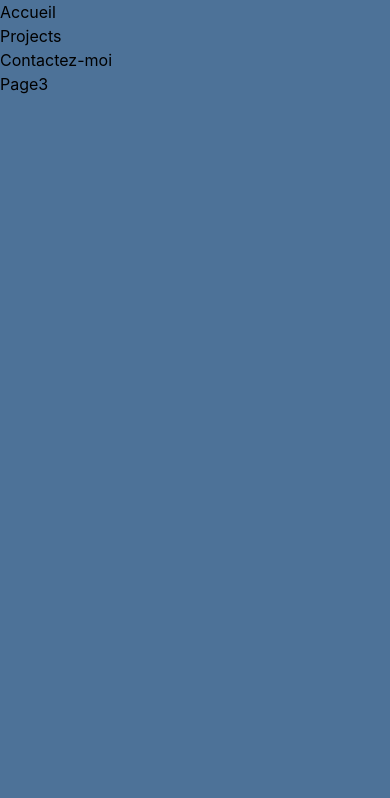
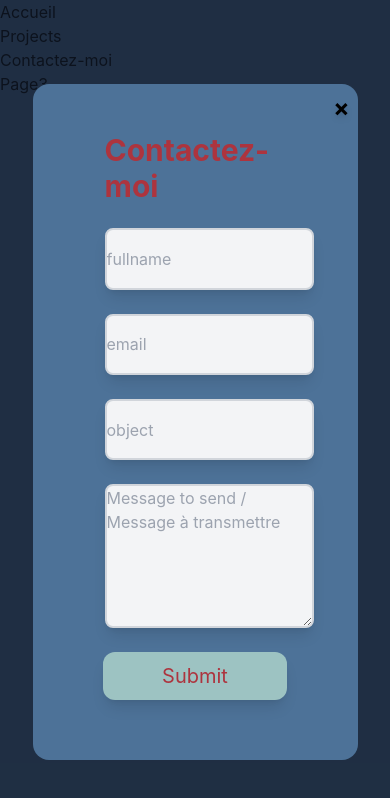
Before and after one commit to KevinLavigne/Checkpoint-4, a React (Vite) app in the folder frontend/: page /Page2 in a window 390 px wide. Shown: the top 798 px of the page. Built offline with nearby package versions, Linux system fonts and the light colour scheme.

Commit message:
responsive formulaire done

```diff
--- a/frontend/src/components/Counter.jsx
+++ b/frontend/src/components/Counter.jsx
@@ -34,8 +34,8 @@ function Formulaire() {
   };
 
   return (
-    <div className="overflow-y-auto overflow-x-hidden fixed top-0 right-0 left-0 z-50 w-full md:inset-0 h-modal md:h-full justify-center items-center flex bg-gray-900/75">
-      <div className="absolute bg h-4/5 w-1/2 flex flex-col justify-between bg-slate-50 rounded-[16px]">
+    <div className="overflow-y-auto overflow-x-hidden fixed top-0 right-0 left-0 z-50 w-full inset-0 h-modal md:h-full justify-center items-center flex bg-gray-900/75">
+      <div className="absolute bg h-4/5 lg:w-1/2 w-5/6 flex flex-col justify-between bg-slate-50 rounded-[16px]">
         <div className="flex flex-col h-full w-full">
           <div className="absolute top-2 right-1 flex justify-self-start self-end">
             <button
@@ -52,7 +52,7 @@ function Formulaire() {
             </h1>
             <form className="flex flex-col w-full h-full">
               <input
-                className="lg:text-xl md:text-base bg-gray-100 border-2 border-gray-300 rounded-lg h-1/3 w-11/12 ml-6 shadow-lg lg:mb-6 md:mb-2"
+                className="lg:text-xl md:text-base bg-gray-100 border-2 border-gray-300 rounded-lg h-1/3 w-11/12 ml-6 shadow-lg mb-6 "
                 type="text"
                 name="fullname / prénom et nom"
                 placeholder="fullname"
@@ -60,7 +60,7 @@ function Formulaire() {
                 required
               />
               <input
-                className="lg:text-xl md:text-base bg-gray-100 border-2 border-gray-300 rounded-lg h-1/3 w-11/12 ml-6 shadow-lg lg:mb-6 md:mb-2"
+                className="lg:text-xl md:text-base bg-gray-100 border-2 border-gray-300 rounded-lg h-1/3 w-11/12 ml-6 shadow-lg mb-6 "
                 type="text"
                 name="mail address /adresse email"
                 placeholder="email"
@@ -68,7 +68,7 @@ function Formulaire() {
                 required
               />
               <input
-                className="lg:text-xl md:text-base bg-gray-100 border-2 border-gray-300 rounded-lg h-1/3 w-11/12 ml-6 shadow-lg lg:mb-6 md:mb-2"
+                className="lg:text-xl md:text-base bg-gray-100 border-2 border-gray-300 rounded-lg h-1/3 w-11/12 ml-6 shadow-lg mb-6 "
                 type="text"
                 name="object / objet"
                 placeholder="object"
@@ -76,7 +76,7 @@ function Formulaire() {
                 required
               />
               <textarea
-                className="lg:text-xl md:text-base bg-gray-100 border-2 border-gray-300 rounded-lg h-4/5 w-11/12 ml-6 shadow-lg lg:mb-6 md:mb-2"
+                className="lg:text-xl md:text-base bg-gray-100 border-2 border-gray-300 rounded-lg h-4/5 w-11/12 ml-6 shadow-lg mb-6"
                 type="text"
                 name="message"
                 placeholder="Message to send / Message à transmettre"
@@ -92,7 +92,7 @@ function Formulaire() {
                   }}
                   type="submit"
                   required
-                  className="bg-component title shadow-lg text-white lg:text-xl md:text-base font-boldrounded-full hover:bg-green-300 h-4/5 w-4/5 flex justify-center items-center align-center rounded-[12px] lg:mb-8 md:mb-4"
+                  className="bg-component title shadow-lg text-xl md:text-base font-boldrounded-full hover:bg-green-300 h-4/5 w-4/5 flex justify-center items-center align-center rounded-[12px] mb-8"
                 >
                   Submit
                 </button>
```
